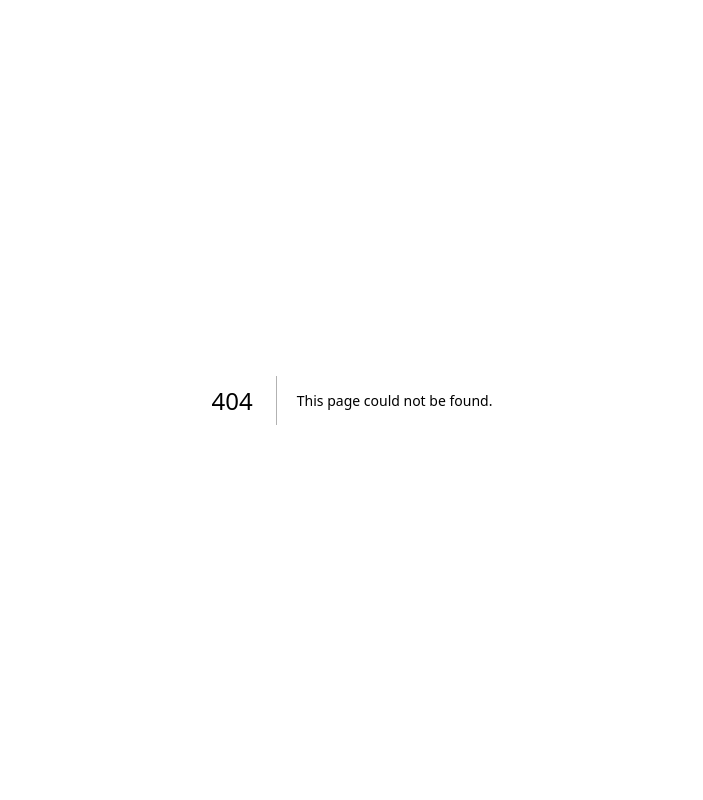
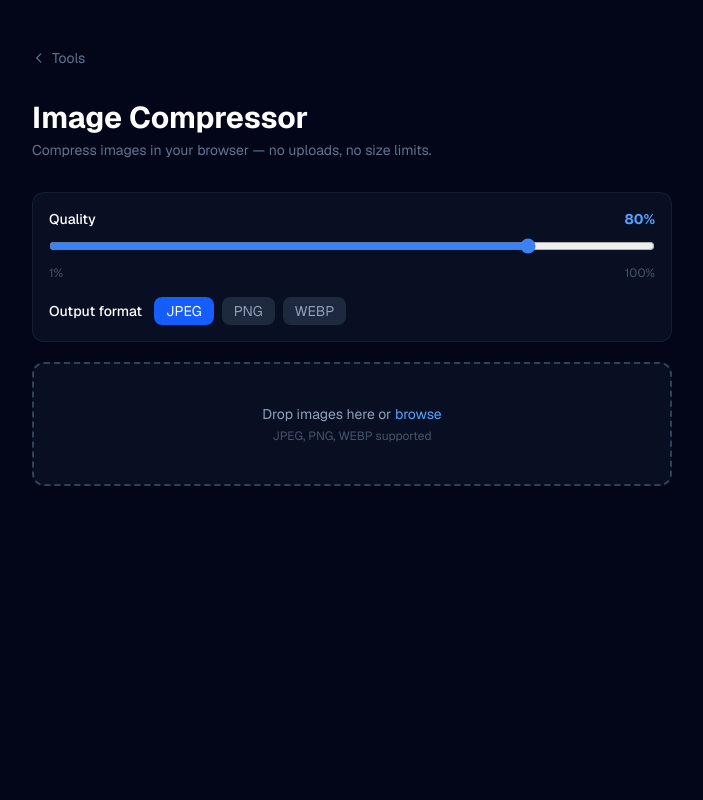
Before and after one commit to xAndrewH/filespark, a Next.js app: page /tools/image-compressor in a window 1280 px wide. Before the commit this address had no page. Shown: the top 800 px of the page, without its empty margins (288-991 px from the left). Built offline with nearby package versions, Linux system fonts and the light colour scheme.

Commit message:
Restore Image Compressor tool

```diff
--- a/src/app/page.tsx
+++ b/src/app/page.tsx
@@ -540,7 +540,7 @@ export default function HomePage() {
                 { href: "/tools/password",      icon: "🔑", label: "Password Generator", desc: "Cryptographically secure passwords"      },
                 { href: "/tools/color-picker",  icon: "🎨", label: "Color Picker",        desc: "HEX, RGB, HSL, CMYK values + palette"  },
                 { href: "/tools/json",          icon: "{ }", label: "JSON Formatter",     desc: "Validate, format, and minify JSON"      },
-                { href: "/tools/hash",          icon: "🔐", label: "Hash Generator",      desc: "SHA-256, SHA-512 and more"             },
+                { href: "/tools/image-compressor", icon: "🗜️", label: "Image Compressor", desc: "Compress images — no size limits"      },
                 { href: "/tools/word-counter",  icon: "📝", label: "Word Counter",        desc: "Words, chars, sentences, reading time"  },
                 { href: "/tools/units",         icon: "📐", label: "Unit Converter",      desc: "Length, weight, temp, data and more"   },
               ].map(({ href, icon, label, desc }) => (
--- /dev/null
+++ b/src/app/tools/image-compressor/page.tsx
@@ -0,0 +1,168 @@
+"use client";
+
+import { useState, useRef, useCallback } from "react";
+import Link from "next/link";
+
+interface Result {
+  name: string;
+  originalSize: number;
+  compressedSize: number;
+  url: string;
+  format: string;
+}
+
+function fmtSize(bytes: number) {
+  if (bytes < 1024) return `${bytes} B`;
+  if (bytes < 1048576) return `${(bytes / 1024).toFixed(1)} KB`;
+  return `${(bytes / 1048576).toFixed(2)} MB`;
+}
+
+async function compress(file: File, quality: number, format: string): Promise<Blob> {
+  return new Promise((resolve, reject) => {
+    const img = new Image();
+    const url = URL.createObjectURL(file);
+    img.onload = () => {
+      const canvas = document.createElement("canvas");
+      canvas.width = img.naturalWidth;
+      canvas.height = img.naturalHeight;
+      const ctx = canvas.getContext("2d")!;
+      ctx.drawImage(img, 0, 0);
+      URL.revokeObjectURL(url);
+      canvas.toBlob(blob => {
+        if (blob) resolve(blob);
+        else reject(new Error("Compression failed"));
+      }, `image/${format}`, quality / 100);
+    };
+    img.onerror = () => { URL.revokeObjectURL(url); reject(new Error("Failed to load image")); };
+    img.src = url;
+  });
+}
+
+export default function ImageCompressorPage() {
+  const [quality, setQuality] = useState(80);
+  const [format, setFormat] = useState("jpeg");
+  const [results, setResults] = useState<Result[]>([]);
+  const [processing, setProcessing] = useState(false);
+  const fileRef = useRef<HTMLInputElement>(null);
+
+  const processFiles = useCallback(async (files: File[]) => {
+    setProcessing(true);
+    const newResults: Result[] = [];
+    for (const file of files) {
+      try {
+        const blob = await compress(file, quality, format);
+        const url = URL.createObjectURL(blob);
+        newResults.push({
+          name: file.name.replace(/\.[^.]+$/, "") + "." + format,
+          originalSize: file.size,
+          compressedSize: blob.size,
+          url,
+          format,
+        });
+      } catch {
+        // skip failed
+      }
+    }
+    setResults(r => [...r, ...newResults]);
+    setProcessing(false);
+  }, [quality, format]);
+
+  const handleFiles = (files: FileList | null) => {
+    if (!files) return;
+    processFiles(Array.from(files).filter(f => f.type.startsWith("image/")));
+  };
+
+  const download = (r: Result) => {
+    const a = document.createElement("a");
+    a.href = r.url;
+    a.download = r.name;
+    a.click();
+  };
+
+  const downloadAll = () => results.forEach(download);
+
+  return (
+    <div className="min-h-screen bg-slate-950">
+      <div className="max-w-2xl mx-auto px-4 py-12">
+        <Link href="/tools" className="inline-flex items-center gap-1.5 text-slate-500 hover:text-slate-300 text-sm mb-8 transition-colors">
+          <svg className="w-3.5 h-3.5" fill="none" viewBox="0 0 24 24" stroke="currentColor" strokeWidth={2}><path strokeLinecap="round" strokeLinejoin="round" d="M15 19l-7-7 7-7" /></svg>
+          Tools
+        </Link>
+        <h1 className="text-3xl font-bold text-white mb-1">Image Compressor</h1>
+        <p className="text-slate-500 text-sm mb-8">Compress images in your browser — no uploads, no size limits.</p>
+
+        <div className="space-y-5">
+          {/* Settings */}
+          <div className="bg-slate-900/60 border border-slate-800/60 rounded-xl p-4 space-y-4">
+            <div>
+              <div className="flex justify-between mb-2">
+                <label className="text-white text-sm font-medium">Quality</label>
+                <span className="text-blue-400 font-mono text-sm font-bold">{quality}%</span>
+              </div>
+              <input type="range" min={1} max={100} value={quality} onChange={e => setQuality(+e.target.value)} className="w-full" />
+              <div className="flex justify-between text-slate-600 text-xs mt-1"><span>1%</span><span>100%</span></div>
+            </div>
+            <div className="flex items-center gap-3">
+              <span className="text-white text-sm font-medium">Output format</span>
+              <div className="flex gap-2">
+                {["jpeg", "png", "webp"].map(f => (
+                  <button key={f} onClick={() => setFormat(f)}
+                    className={`px-3 py-1 rounded-lg text-sm uppercase font-mono transition-colors ${format === f ? "bg-blue-600 text-white" : "bg-slate-800 text-slate-400 hover:text-white"}`}>
+                    {f}
+                  </button>
+                ))}
+              </div>
+            </div>
+          </div>
+
+          {/* Drop zone */}
+          <div
+            className="bg-slate-900/60 border-2 border-dashed border-slate-700 rounded-xl p-10 text-center cursor-pointer hover:border-blue-500/50 transition-colors"
+            onClick={() => fileRef.current?.click()}
+            onDragOver={e => e.preventDefault()}
+            onDrop={e => { e.preventDefault(); handleFiles(e.dataTransfer.files); }}>
+            <p className="text-slate-400 text-sm">{processing ? "Compressing…" : <>Drop images here or <span className="text-blue-400">browse</span></>}</p>
+            <p className="text-slate-600 text-xs mt-1">JPEG, PNG, WEBP supported</p>
+            <input ref={fileRef} type="file" accept="image/*" multiple className="hidden" onChange={e => handleFiles(e.target.files)} />
+          </div>
+
+          {/* Results */}
+          {results.length > 0 && (
+            <div className="space-y-3">
+              <div className="flex items-center justify-between">
+                <p className="text-white text-sm font-medium">{results.length} image{results.length !== 1 ? "s" : ""} compressed</p>
+                <div className="flex gap-2">
+                  <button onClick={() => setResults([])} className="text-slate-500 hover:text-red-400 text-xs transition-colors">Clear</button>
+                  {results.length > 1 && (
+                    <button onClick={downloadAll} className="px-3 py-1 bg-blue-600 hover:bg-blue-500 text-white text-xs rounded-lg transition-colors">Download all</button>
+                  )}
+                </div>
+              </div>
+              {results.map((r, i) => {
+                const saved = Math.round((1 - r.compressedSize / r.originalSize) * 100);
+                return (
+                  <div key={i} className="bg-slate-900/60 border border-slate-800/60 rounded-xl p-4 flex items-center gap-4">
+                    {/* eslint-disable-next-line @next/next/no-img-element */}
+                    <img src={r.url} alt="" className="w-14 h-14 object-cover rounded-lg shrink-0 border border-slate-700" />
+                    <div className="flex-1 min-w-0">
+                      <p className="text-white text-sm truncate">{r.name}</p>
+                      <p className="text-slate-500 text-xs mt-0.5">
+                        {fmtSize(r.originalSize)} → {fmtSize(r.compressedSize)}
+                        {saved > 0 && <span className="text-green-400 ml-1">−{saved}%</span>}
+                        {saved < 0 && <span className="text-yellow-400 ml-1">+{Math.abs(saved)}%</span>}
+                      </p>
+                    </div>
+                    <button onClick={() => download(r)}
+                      className="px-3 py-1.5 bg-slate-800 hover:bg-slate-700 border border-slate-700 text-slate-300 text-xs rounded-lg transition-colors shrink-0">
+                      Download
+                    </button>
+                  </div>
+                );
+              })}
+            </div>
+          )}
+        </div>
+      </div>
+    </div>
+  );
+}
--- a/src/app/tools/page.tsx
+++ b/src/app/tools/page.tsx
@@ -28,6 +28,7 @@ const CATEGORIES = [
     name: "Images & PDFs",
     tools: [
       { href: "/tools/image-editor",       icon: "🖼️", title: "Image Editor",            description: "Resize, rotate, flip, and adjust quality. Supports JPG, PNG, WEBP and more." },
+      { href: "/tools/image-compressor",   icon: "🗜️", title: "Image Compressor",        description: "Compress JPEG, PNG, and WEBP images in bulk with quality control." },
       { href: "/tools/svg-to-png",         icon: "✦",  title: "SVG to PNG",              description: "Convert SVG files or pasted code to PNG at up to 4× scale." },
       { href: "/tools/background-remover", icon: "✂️", title: "Background Remover",      description: "AI-powered background removal — runs entirely in your browser." },
       { href: "/tools/pdf-merge",          icon: "📄", title: "PDF Merge",               description: "Combine multiple PDFs into one document, reorder pages before merging." },
```
